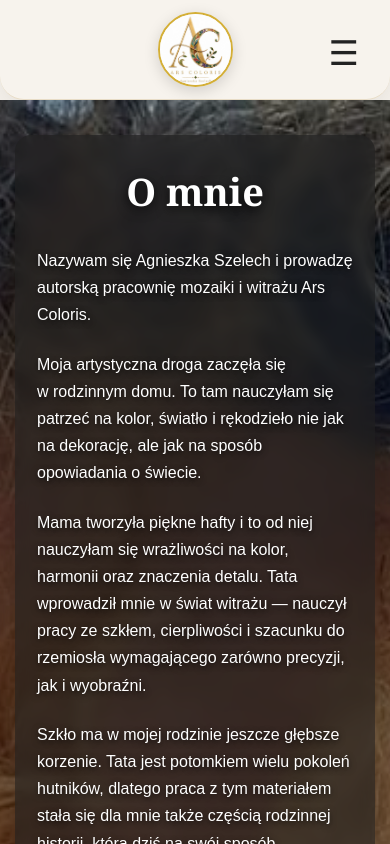
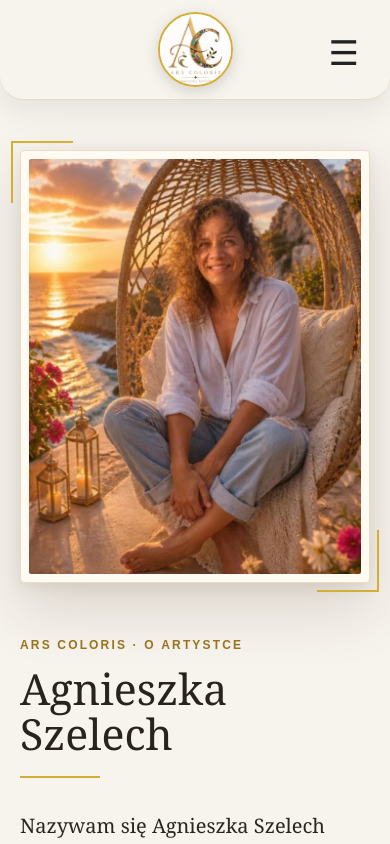
Before and after one commit to Marzeda/Ars_Coloris, a React (Create React App) app in the folder ars_coloris_front/: page /about in a window 390 px wide. Shown: the top 844 px of the page. Built offline with nearby package versions, Linux system fonts and the light colour scheme; no server answers.

Commit message:
Redesign artist about page

```diff
--- a/ars_coloris_front/src/App.css
+++ b/ars_coloris_front/src/App.css
@@ -2427,3 +2427,345 @@ body {
         font-size: 16px;
     }
 }
+
+/* =========================================
+   O ARTYSTCE - NOWY UKŁAD
+   ========================================= */
+
+.about-page {
+    min-height: auto;
+    padding: 90px 50px 120px;
+
+    background: #f7f3ed;
+
+    display: block;
+}
+
+.about-layout {
+    width: 100%;
+    max-width: 1280px;
+
+    margin: 0 auto;
+
+    display: grid;
+    grid-template-columns: minmax(360px, 0.85fr) minmax(0, 1.15fr);
+
+    gap: 90px;
+    align-items: start;
+}
+
+
+/* ZDJĘCIE */
+
+.about-photo-column {
+    position: relative;
+}
+
+.about-photo-frame {
+    position: sticky;
+    top: 120px;
+
+    padding: 12px;
+
+    background: #fffaf2;
+
+    border: 1px solid #e8dcc6;
+    border-radius: 4px;
+
+    box-shadow:
+            0 25px 60px rgba(70, 50, 25, 0.16),
+            0 5px 15px rgba(70, 50, 25, 0.08);
+}
+
+.about-photo-frame::before {
+    content: "";
+
+    position: absolute;
+
+    top: -18px;
+    left: -18px;
+
+    width: 90px;
+    height: 90px;
+
+    border-top: 2px solid #d4af37;
+    border-left: 2px solid #d4af37;
+
+    pointer-events: none;
+}
+
+.about-photo-frame::after {
+    content: "";
+
+    position: absolute;
+
+    right: -18px;
+    bottom: -18px;
+
+    width: 90px;
+    height: 90px;
+
+    border-right: 2px solid #d4af37;
+    border-bottom: 2px solid #d4af37;
+
+    pointer-events: none;
+}
+
+.about-photo {
+    display: block;
+
+    width: 100%;
+    height: auto;
+
+    aspect-ratio: 4 / 5;
+
+    object-fit: cover;
+    object-position: center;
+
+    border-radius: 2px;
+}
+
+
+/* TREŚĆ */
+
+.about-content {
+    width: 100%;
+    max-width: none;
+
+    padding: 25px 0 0;
+
+    background: transparent;
+
+    backdrop-filter: none;
+    -webkit-backdrop-filter: none;
+
+    border-radius: 0;
+    box-shadow: none;
+
+    color: #292621;
+
+    text-align: left;
+
+    transform: none;
+}
+
+.about-heading {
+    margin-bottom: 42px;
+}
+
+.about-eyebrow {
+    display: block;
+
+    margin-bottom: 18px;
+
+    color: #9a761e;
+
+    font-size: 13px;
+    font-weight: 700;
+
+    letter-spacing: 0.22em;
+    text-transform: uppercase;
+}
+
+.about-content .about-heading h1 {
+    margin: 0;
+
+    font-family: Georgia, "Times New Roman", serif;
+
+    font-size: clamp(46px, 5vw, 68px);
+    font-weight: 400;
+    line-height: 1.05;
+
+    color: #28231d;
+
+    text-align: left;
+    text-shadow: none;
+}
+
+.about-heading-line {
+    width: 80px;
+    height: 2px;
+
+    margin-top: 26px;
+
+    background: #d4af37;
+}
+
+.about-content p {
+    max-width: none;
+
+    margin: 0 0 25px;
+
+    color: #403b35;
+
+    font-size: 18px;
+    line-height: 1.85;
+
+    text-align: left;
+    text-shadow: none;
+}
+
+.about-content .about-lead {
+    margin-bottom: 32px;
+
+    font-family: Georgia, "Times New Roman", serif;
+
+    font-size: 23px;
+    line-height: 1.65;
+
+    color: #29251f;
+}
+
+
+/* CYTAT */
+
+.about-content .artist-quote {
+    position: relative;
+
+    margin: 50px 0 0;
+    padding: 8px 0 8px 30px;
+
+    border: none;
+    border-left: 3px solid #d4af37;
+
+    font-family: Georgia, "Times New Roman", serif;
+
+    font-size: 22px;
+    font-weight: 400;
+    font-style: italic;
+    line-height: 1.7;
+
+    color: #7e641f;
+
+    text-align: left;
+    text-shadow: none;
+}
+
+
+/* TABLET */
+
+@media (max-width: 1000px) {
+
+    .about-page {
+        padding: 70px 35px 100px;
+    }
+
+    .about-layout {
+        grid-template-columns: minmax(300px, 0.8fr) minmax(0, 1.2fr);
+
+        gap: 55px;
+    }
+
+    .about-photo-frame {
+        position: sticky;
+        top: 110px;
+    }
+
+    .about-content .about-heading h1 {
+        font-size: 48px;
+    }
+
+    .about-content .about-lead {
+        font-size: 21px;
+    }
+
+    .about-content p {
+        font-size: 17px;
+    }
+}
+
+
+/* TELEFON */
+
+@media (max-width: 760px) {
+
+    .about-page {
+        padding: 50px 20px 85px;
+    }
+
+    .about-layout {
+        display: flex;
+        flex-direction: column;
+
+        gap: 55px;
+    }
+
+    .about-photo-column {
+        width: 100%;
+    }
+
+    .about-photo-frame {
+        position: relative;
+        top: auto;
+
+        width: 100%;
+        max-width: 520px;
+
+        margin: 0 auto;
+
+        padding: 8px;
+    }
+
+    .about-photo-frame::before {
+        top: -10px;
+        left: -10px;
+
+        width: 60px;
+        height: 60px;
+    }
+
+    .about-photo-frame::after {
+        right: -10px;
+        bottom: -10px;
+
+        width: 60px;
+        height: 60px;
+    }
+
+    .about-photo {
+        aspect-ratio: 4 / 5;
+    }
+
+    .about-content {
+        padding: 0;
+    }
+
+    .about-heading {
+        margin-bottom: 32px;
+    }
+
+    .about-eyebrow {
+        margin-bottom: 14px;
+
+        font-size: 12px;
+        letter-spacing: 0.18em;
+    }
+
+    .about-content .about-heading h1 {
+        font-size: clamp(38px, 11vw, 50px);
+    }
+
+    .about-heading-line {
+        margin-top: 20px;
+    }
+
+    .about-content .about-lead {
+        font-size: 20px;
+        line-height: 1.6;
+    }
+
+    .about-content p {
+        margin-bottom: 22px;
+
+        font-size: 16px;
+        line-height: 1.75;
+    }
+
+    .about-content .artist-quote {
+        margin-top: 40px;
+        padding-left: 22px;
+
+        font-size: 19px;
+        line-height: 1.65;
+    }
+}
--- a/ars_coloris_front/src/pages/About.js
+++ b/ars_coloris_front/src/pages/About.js
@@ -1,20 +1,32 @@
-import agaPhoto from "../assets/aga.jpg";
+import agaPhoto from "../assets/aga_1.jpg";
 
 function About() {
     return (
-        <div
-            className="about-page"
-            style={{
-                backgroundImage: `linear-gradient(
-                    rgba(0,0,0,0.32),
-                    rgba(0,0,0,0.32)
-                ), url(${agaPhoto})`,
-            }}
-        >
+        <main className="about-page">
+            <div className="about-layout">
+
+                <div className="about-photo-column">
+                    <div className="about-photo-frame">
+                        <img
+                            src={agaPhoto}
+                            alt="Agnieszka Szelech — Ars Coloris"
+                            className="about-photo"
+                        />
+                    </div>
+                </div>
+
                 <div className="about-content">
-                <h1>O mnie</h1>
+                    <div className="about-heading">
+                        <span className="about-eyebrow">
+                            Ars Coloris · O artystce
+                        </span>
 
-                <p>
+                        <h1>Agnieszka Szelech</h1>
+
+                        <div className="about-heading-line" />
+                    </div>
+
+                    <p className="about-lead">
                         Nazywam się Agnieszka Szelech i prowadzę
                         autorską pracownię mozaiki i witrażu
                         Ars Coloris.
@@ -86,16 +98,18 @@ function About() {
                         i piękno rzeczy tworzonych ręcznie.
                     </p>
 
-                <div className="artist-quote">
+                    <blockquote className="artist-quote">
                         Wierzę, że wrażliwość na piękno często ma
                         korzenie w rodzinnych historiach. Rodzi
                         się z obserwacji, wspólnych chwil i pasji
                         przekazywanej z pokolenia na pokolenie.
                         A być może odrobinę nosimy jej również
                         w genach.
+                    </blockquote>
                 </div>
+
             </div>
-        </div>
+        </main>
     );
 }
 
```
Also changed, not shown: ars_coloris_front/src/assets/aga_1.jpg (added). Lines whose indentation alone changed are shown as unchanged.
